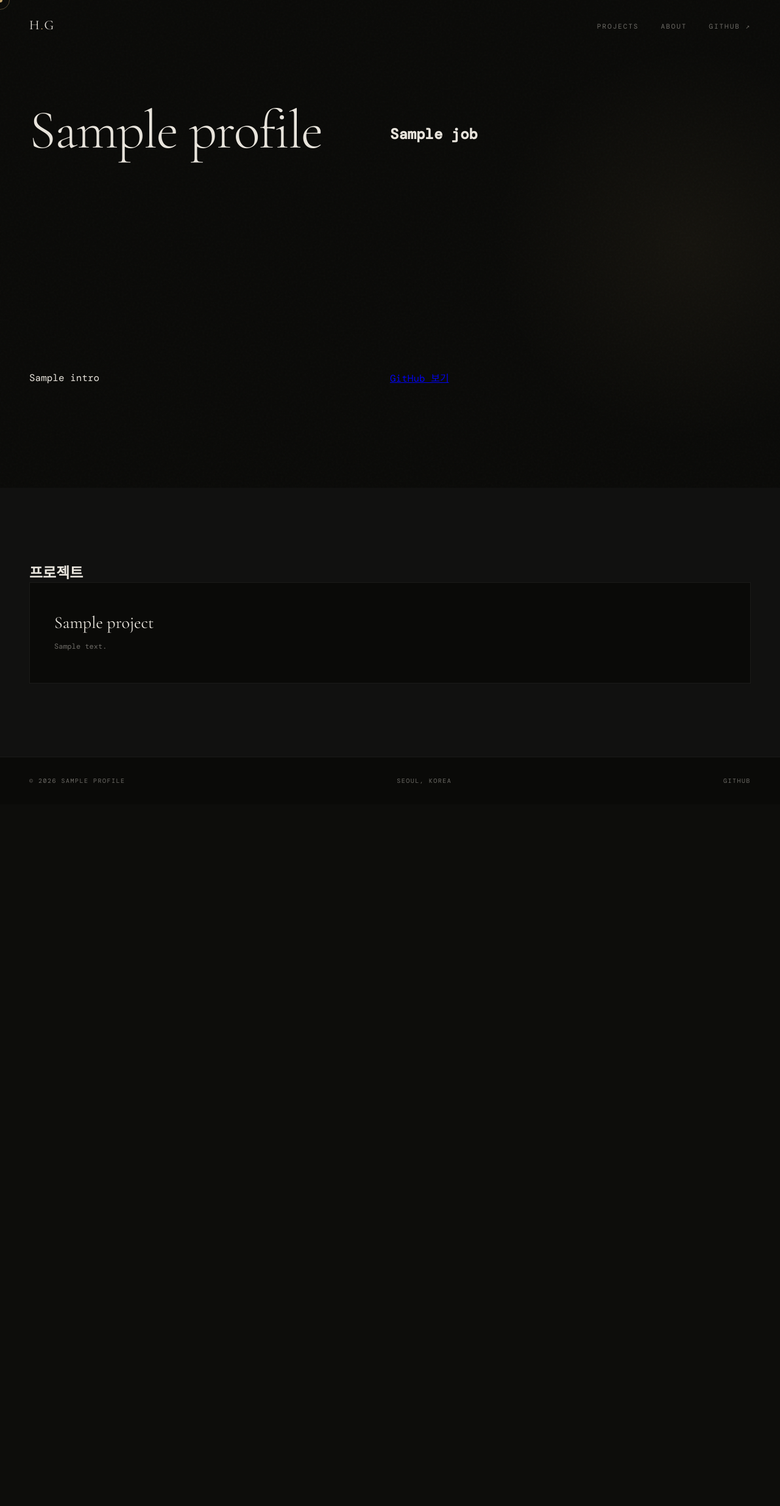
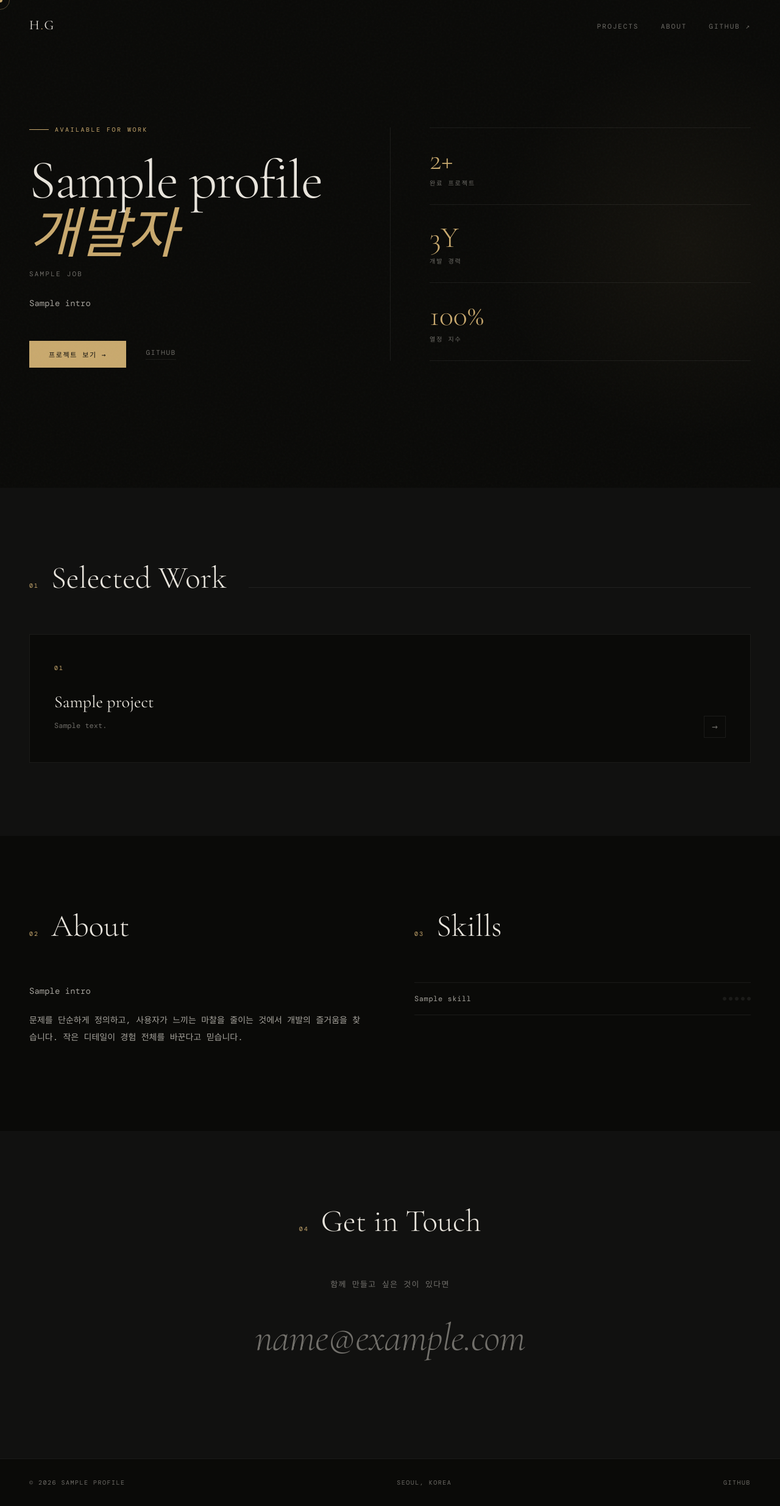
Before and after one commit to tjoeunjr2/portfolio, a Flask app: template templates/index.html in a window 1280 px wide. Shown: the whole page at 61% size. Before the commit the page ends 1285 px from the top, so only its background shows below. Run offline with Flask 3, Linux system fonts and the light colour scheme; the template is opened without the code that fills it: most values are stand-ins (such as "Sample title", 1, 10 or a date in 2020); some web fonts are replaced.

Commit message:
Update index.html

```diff
--- a/templates/index.html
+++ b/templates/index.html
@@ -1,23 +1,94 @@
 {% extends "base.html" %}
 {% block content %}
 
-<section class="hero fade-in">
-    <h1>{{ profile.name }}</h1>
-    <h2>{{ profile.job }}</h2>
-    <p>{{ profile.intro }}</p>
-    <a href="{{ profile.github }}" class="btn">GitHub 보기</a>
+<!-- HERO -->
+<section class="hero">
+  <div class="hero-left">
+    <div class="hero-tag reveal">Available for work</div>
+    <h1 class="reveal reveal-delay-1">{{ profile.name }}<br><em>개발자</em></h1>
+    <p class="hero-job reveal reveal-delay-2">{{ profile.job }}</p>
+    <p class="hero-intro reveal reveal-delay-2">{{ profile.intro }}</p>
+    <div class="hero-actions reveal reveal-delay-3">
+      <a href="#projects" class="btn-primary">프로젝트 보기 →</a>
+      <a href="{{ profile.github }}" class="btn-ghost" target="_blank">GitHub</a>
+    </div>
+  </div>
+
+  <div class="hero-right">
+    <div class="stat-item reveal">
+      <div class="stat-num" data-count="2" data-suffix="+">2+</div>
+      <div class="stat-label">완료 프로젝트</div>
+    </div>
+    <div class="stat-item reveal reveal-delay-1">
+      <div class="stat-num" data-count="3" data-suffix="Y">3Y</div>
+      <div class="stat-label">개발 경력</div>
+    </div>
+    <div class="stat-item reveal reveal-delay-2">
+      <div class="stat-num" data-count="100" data-suffix="%">100%</div>
+      <div class="stat-label">열정 지수</div>
+    </div>
+  </div>
 </section>
 
-<section class="projects">
-    <h2>프로젝트</h2>
+<!-- PROJECTS -->
+<section class="projects" id="projects">
+  <div class="section-header reveal">
+    <span class="section-num">01</span>
+    <h2 class="section-title">Selected Work</h2>
+    <div class="section-line"></div>
+  </div>
+
   <div class="grid">
     {% for p in projects %}
-        <a href="/project/{{ p.id }}" class="card fade-in">
+    <a href="/project/{{ p.id }}" class="card reveal" style="transition-delay: {{ loop.index0 * 0.1 }}s">
+      <div class="card-index">{{ '%02d' % loop.index }}</div>
       <h3>{{ p.title }}</h3>
       <p>{{ p.desc }}</p>
+      <div class="card-arrow">→</div>
     </a>
     {% endfor %}
   </div>
 </section>
 
+<!-- ABOUT -->
+<section class="about" id="about">
+  <div class="about-text">
+    <div class="section-header reveal">
+      <span class="section-num">02</span>
+      <h2 class="section-title">About</h2>
+    </div>
+    <p class="reveal">{{ profile.intro }}</p>
+    <p class="reveal">문제를 단순하게 정의하고, 사용자가 느끼는 마찰을 줄이는 것에서 개발의 즐거움을 찾습니다. 작은 디테일이 경험 전체를 바꾼다고 믿습니다.</p>
+  </div>
+
+  <div class="skills">
+    <div class="section-header reveal">
+      <span class="section-num">03</span>
+      <h2 class="section-title">Skills</h2>
+    </div>
+    <div class="skills-list">
+      {% for skill in profile.skills %}
+      <div class="skill-row reveal">
+        <span class="skill-name">{{ skill.name }}</span>
+        <div class="skill-level">
+          {% for i in range(5) %}
+          <div class="skill-dot {% if i < skill.level %}on{% endif %}"></div>
+          {% endfor %}
+        </div>
+      </div>
+      {% endfor %}
+    </div>
+  </div>
+</section>
+
+<!-- CONTACT -->
+<section class="contact" id="contact">
+  <div class="section-header reveal" style="justify-content:center;">
+    <span class="section-num">04</span>
+    <h2 class="section-title">Get in Touch</h2>
+  </div>
+  <p class="reveal" style="color:var(--text-dim);font-size:13px;letter-spacing:0.1em;">함께 만들고 싶은 것이 있다면</p>
+  <a href="mailto:{{ profile.email }}" class="contact-email reveal">{{ profile.email }}</a>
+</section>
+
 {% endblock %}
```
Lines whose indentation alone changed are shown as unchanged.
